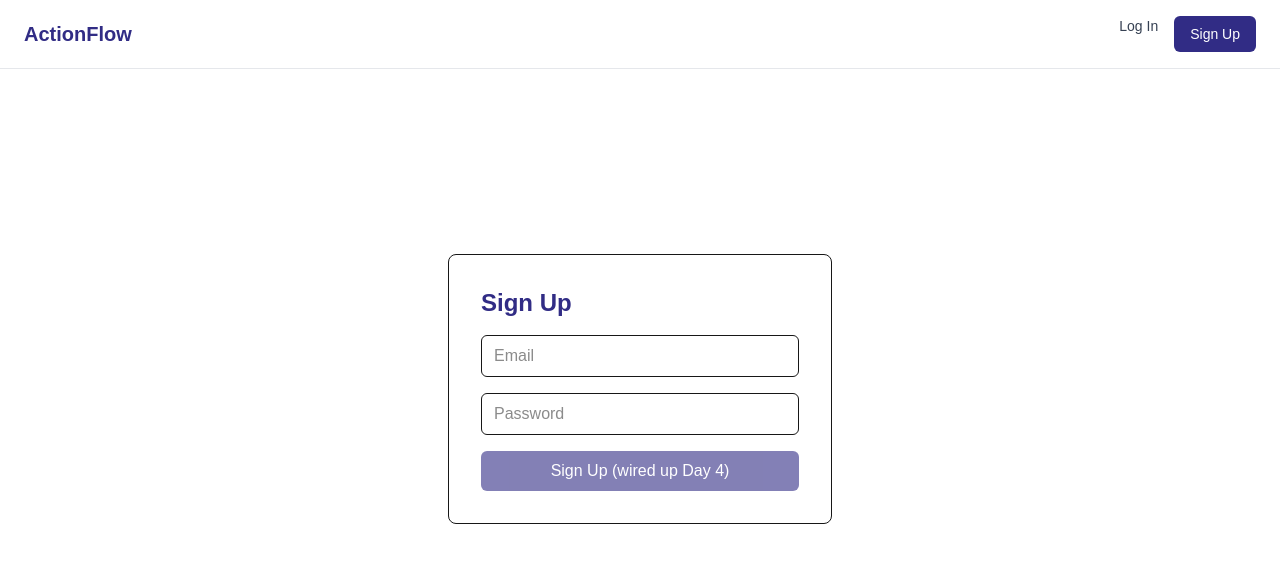
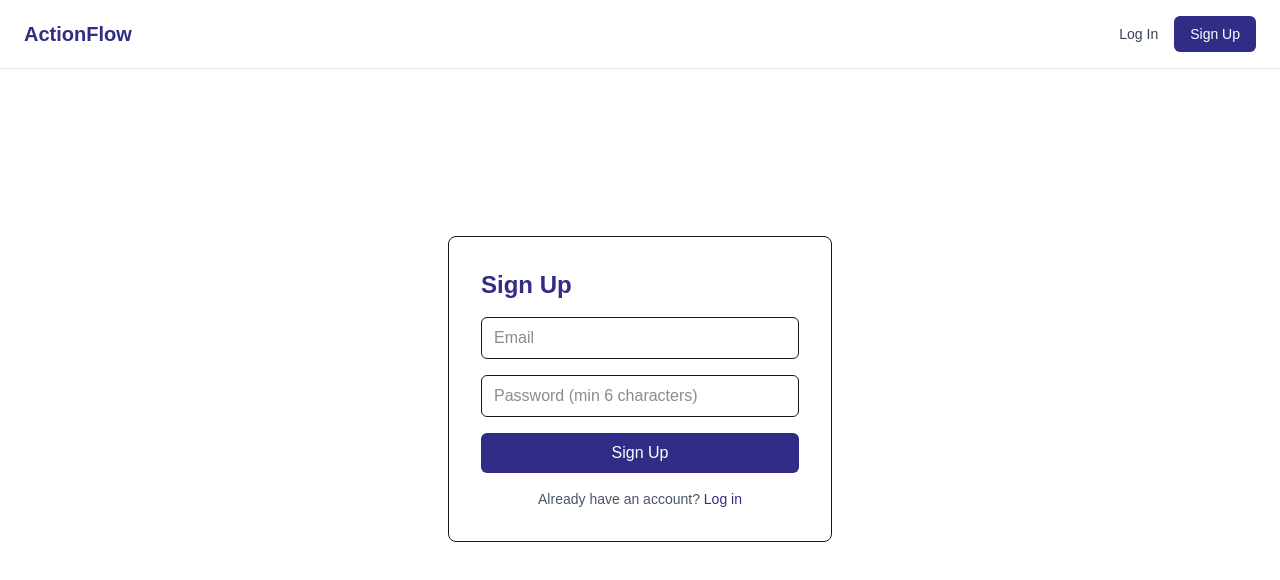
Before and after one commit to Hmnsdixit/actionflow, a Next.js app: page /signup in a window 1280 px wide. Shown: the top 580 px of the page. Built offline with nearby package versions, Linux system fonts and the light colour scheme; no server answers.

Commit message:
Fix Supabase SSR dependency

```diff
--- a/app/dashboard/page.tsx
+++ b/app/dashboard/page.tsx
@@ -1,8 +1,17 @@
-export default function DashboardPage() {
+import { createClient } from '@/lib/supabase/server'
+
+export default async function DashboardPage() {
+  const supabase = await createClient()
+  const {
+    data: { user },
+  } = await supabase.auth.getUser()
+
   return (
     <main className="p-8">
       <h1 className="text-2xl font-bold text-indigo-900">Dashboard</h1>
-      <p className="text-gray-600 mt-2">Coming Day 6 — your meetings and action items will appear here.</p>
+      <p className="text-gray-600 mt-2">
+        Welcome, {user?.email}. Your meetings and action items will appear here starting Day 6.
+      </p>
     </main>
-  );
+  )
 }
--- a/app/login/page.tsx
+++ b/app/login/page.tsx
@@ -1,14 +1,78 @@
+'use client'
+
+import { useState } from 'react'
+import { useRouter } from 'next/navigation'
+import Link from 'next/link'
+import { createClient } from '@/lib/supabase/client'
+
 export default function LoginPage() {
+  const router = useRouter()
+  const supabase = createClient()
+  const [email, setEmail] = useState('')
+  const [password, setPassword] = useState('')
+  const [error, setError] = useState('')
+  const [loading, setLoading] = useState(false)
+
+  async function handleSubmit(e: React.FormEvent) {
+    e.preventDefault()
+    setError('')
+    setLoading(true)
+
+    const { error } = await supabase.auth.signInWithPassword({ email, password })
+
+    setLoading(false)
+
+    if (error) {
+      setError(error.message)
+      return
+    }
+
+    router.push('/dashboard')
+    router.refresh()
+  }
+
   return (
     <main className="flex min-h-[80vh] items-center justify-center">
-      <form className="w-full max-w-sm space-y-4 p-8 border rounded-lg">
+      <form onSubmit={handleSubmit} className="w-full max-w-sm space-y-4 p-8 border rounded-lg">
         <h1 className="text-2xl font-bold text-indigo-900">Log In</h1>
-        <input type="email" placeholder="Email" className="w-full border rounded-md px-3 py-2" disabled />
-        <input type="password" placeholder="Password" className="w-full border rounded-md px-3 py-2" disabled />
-        <button type="submit" className="w-full bg-indigo-900 text-white py-2 rounded-md opacity-60" disabled>
-          Log In (wired up Day 4)
+
+        {error && (
+          <p className="text-sm text-red-600 bg-red-50 border border-red-200 rounded-md px-3 py-2">
+            {error}
+          </p>
+        )}
+
+        <input
+          type="email"
+          placeholder="Email"
+          value={email}
+          onChange={(e) => setEmail(e.target.value)}
+          className="w-full border rounded-md px-3 py-2"
+          required
+        />
+        <input
+          type="password"
+          placeholder="Password"
+          value={password}
+          onChange={(e) => setPassword(e.target.value)}
+          className="w-full border rounded-md px-3 py-2"
+          required
+        />
+        <button
+          type="submit"
+          disabled={loading}
+          className="w-full bg-indigo-900 text-white py-2 rounded-md disabled:opacity-60"
+        >
+          {loading ? 'Logging in...' : 'Log In'}
         </button>
+
+        <p className="text-sm text-gray-600 text-center">
+          Don&apos;t have an account?{' '}
+          <Link href="/signup" className="text-indigo-900 font-medium">
+            Sign up
+          </Link>
+        </p>
       </form>
     </main>
-  );
+  )
 }
--- a/app/signup/page.tsx
+++ b/app/signup/page.tsx
@@ -1,14 +1,84 @@
+'use client'
+
+import { useState } from 'react'
+import { useRouter } from 'next/navigation'
+import Link from 'next/link'
+import { createClient } from '@/lib/supabase/client'
+
 export default function SignupPage() {
+  const router = useRouter()
+  const supabase = createClient()
+  const [email, setEmail] = useState('')
+  const [password, setPassword] = useState('')
+  const [error, setError] = useState('')
+  const [loading, setLoading] = useState(false)
+
+  async function handleSubmit(e: React.FormEvent) {
+    e.preventDefault()
+    setError('')
+
+    if (password.length < 6) {
+      setError('Password must be at least 6 characters.')
+      return
+    }
+
+    setLoading(true)
+
+    const { error } = await supabase.auth.signUp({ email, password })
+
+    setLoading(false)
+
+    if (error) {
+      setError(error.message)
+      return
+    }
+
+    router.push('/dashboard')
+    router.refresh()
+  }
+
   return (
     <main className="flex min-h-[80vh] items-center justify-center">
-      <form className="w-full max-w-sm space-y-4 p-8 border rounded-lg">
+      <form onSubmit={handleSubmit} className="w-full max-w-sm space-y-4 p-8 border rounded-lg">
         <h1 className="text-2xl font-bold text-indigo-900">Sign Up</h1>
-        <input type="email" placeholder="Email" className="w-full border rounded-md px-3 py-2" disabled />
-        <input type="password" placeholder="Password" className="w-full border rounded-md px-3 py-2" disabled />
-        <button type="submit" className="w-full bg-indigo-900 text-white py-2 rounded-md opacity-60" disabled>
-          Sign Up (wired up Day 4)
+
+        {error && (
+          <p className="text-sm text-red-600 bg-red-50 border border-red-200 rounded-md px-3 py-2">
+            {error}
+          </p>
+        )}
+
+        <input
+          type="email"
+          placeholder="Email"
+          value={email}
+          onChange={(e) => setEmail(e.target.value)}
+          className="w-full border rounded-md px-3 py-2"
+          required
+        />
+        <input
+          type="password"
+          placeholder="Password (min 6 characters)"
+          value={password}
+          onChange={(e) => setPassword(e.target.value)}
+          className="w-full border rounded-md px-3 py-2"
+          required
+        />
+        <button
+          type="submit"
+          disabled={loading}
+          className="w-full bg-indigo-900 text-white py-2 rounded-md disabled:opacity-60"
+        >
+          {loading ? 'Creating account...' : 'Sign Up'}
         </button>
+
+        <p className="text-sm text-gray-600 text-center">
+          Already have an account?{' '}
+          <Link href="/login" className="text-indigo-900 font-medium">
+            Log in
+          </Link>
+        </p>
       </form>
     </main>
-  );
+  )
 }
--- /dev/null
+++ b/components/LogoutButton.tsx
@@ -0,0 +1,24 @@
+'use client'
+
+import { useRouter } from 'next/navigation'
+import { createClient } from '@/lib/supabase/client'
+
+export default function LogoutButton() {
+  const router = useRouter()
+  const supabase = createClient()
+
+  async function handleLogout() {
+    await supabase.auth.signOut()
+    router.push('/login')
+    router.refresh()
+  }
+
+  return (
+    <button
+      onClick={handleLogout}
+      className="text-sm font-medium text-gray-700 hover:text-indigo-900"
+    >
+      Log Out
+    </button>
+  )
+}
--- a/components/Navbar.tsx
+++ b/components/Navbar.tsx
@@ -1,12 +1,40 @@
 import Link from 'next/link'
+import { createClient } from '@/lib/supabase/server'
+import LogoutButton from './LogoutButton'
 
-export default function Navbar() {
+export default async function Navbar() {
+  const supabase = await createClient()
+  const {
+    data: { user },
+  } = await supabase.auth.getUser()
+
   return (
     <nav className="flex items-center justify-between px-6 py-4 border-b border-gray-200">
-      <Link href="/" className="text-xl font-bold text-indigo-900">ActionFlow</Link>
-      <div className="flex gap-4">
-        <Link href="/login" className="text-sm font-medium text-gray-700 hover:text-indigo-900">Log In</Link>
-        <Link href="/signup" className="text-sm font-medium bg-indigo-900 text-white px-4 py-2 rounded-md hover:bg-indigo-800">Sign Up</Link>
+      <Link href="/" className="text-xl font-bold text-indigo-900">
+        ActionFlow
+      </Link>
+      <div className="flex items-center gap-4">
+        {user ? (
+          <>
+            <Link href="/dashboard" className="text-sm font-medium text-gray-700 hover:text-indigo-900">
+              Dashboard
+            </Link>
+            <span className="text-sm text-gray-500">{user.email}</span>
+            <LogoutButton />
+          </>
+        ) : (
+          <>
+            <Link href="/login" className="text-sm font-medium text-gray-700 hover:text-indigo-900">
+              Log In
+            </Link>
+            <Link
+              href="/signup"
+              className="text-sm font-medium bg-indigo-900 text-white px-4 py-2 rounded-md hover:bg-indigo-800"
+            >
+              Sign Up
+            </Link>
+          </>
+        )}
       </div>
     </nav>
   )
--- a/lib/supabase.ts
+++ b/lib/supabase/client.ts
@@ -1,8 +1,8 @@
-import { createBrowserClient } from "@supabase/ssr";
+import { createBrowserClient } from '@supabase/ssr'
 
 export function createClient() {
   return createBrowserClient(
     process.env.NEXT_PUBLIC_SUPABASE_URL!,
     process.env.NEXT_PUBLIC_SUPABASE_ANON_KEY!
-  );
+  )
 }
--- /dev/null
+++ b/lib/supabase/server.ts
@@ -0,0 +1,28 @@
+import { createServerClient } from '@supabase/ssr'
+import { cookies } from 'next/headers'
+
+export async function createClient() {
+  const cookieStore = await cookies()
+
+  return createServerClient(
+    process.env.NEXT_PUBLIC_SUPABASE_URL!,
+    process.env.NEXT_PUBLIC_SUPABASE_ANON_KEY!,
+    {
+      cookies: {
+        getAll() {
+          return cookieStore.getAll()
+        },
+        setAll(cookiesToSet) {
+          try {
+            cookiesToSet.forEach(({ name, value, options }) =>
+              cookieStore.set(name, value, options)
+            )
+          } catch {
+            // Safe to ignore when called from a Server Component;
+            // middleware.ts below handles refreshing the session.
+          }
+        },
+      },
+    }
+  )
+}
--- a/package.json
+++ b/package.json
@@ -9,6 +9,7 @@
     "lint": "eslint"
   },
   "dependencies": {
+    "@supabase/ssr": "^0.12.3",
     "@supabase/supabase-js": "^2.110.8",
     "next": "16.2.11",
     "react": "19.2.4",
```
Also changed, not shown: middleware.ts (added, +54 -0 lines), 1 other file (tests, documents, lock files or other folders).
